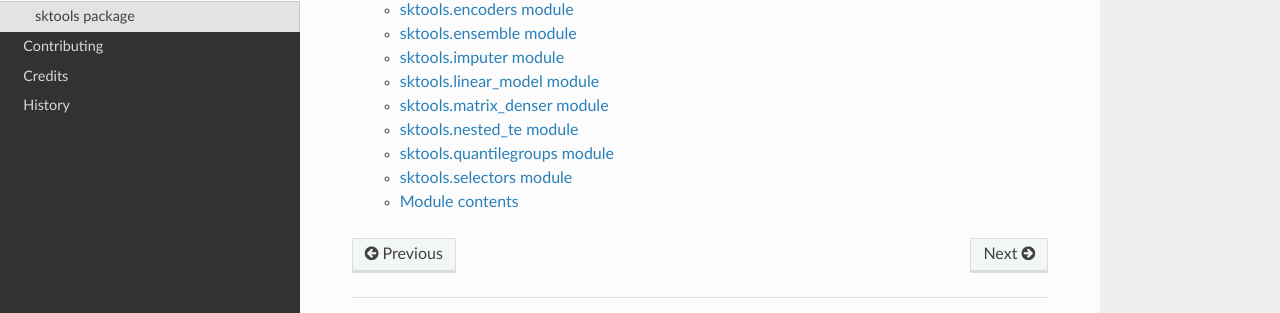
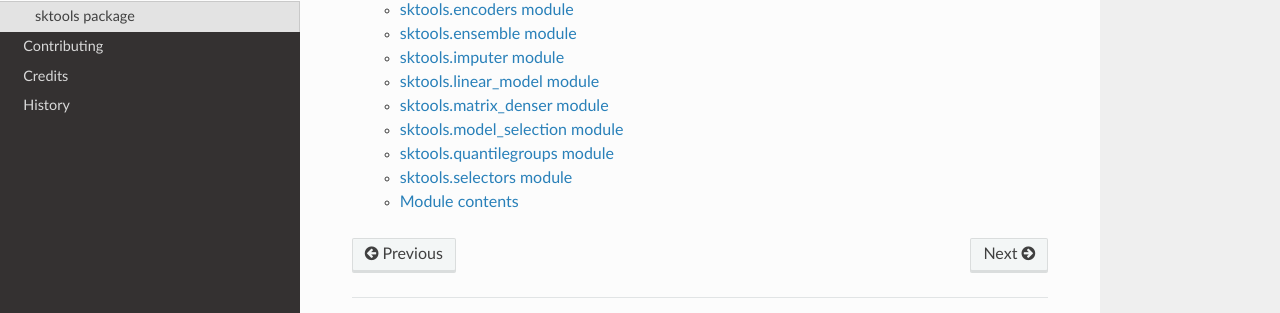
Before and after one commit to david26694/sktools, a Sphinx documentation site: the page built from docs/modules.rst, in a window 1280 px wide. Shown: the part 222-535 px from the top of the page. Built offline with Sphinx 7.4.7 and the Read the Docs theme 2.0.0, drawn with Linux system fonts in a browser that asks for light colours; pages that are not in the unit, such as notebooks, are missing from menus.

Commit message:
Delete nested file

```diff
--- a/docs/sktools.rst
+++ b/docs/sktools.rst
@@ -44,10 +44,10 @@ sktools.matrix\_denser module
     :undoc-members:
     :show-inheritance:
 
-sktools.nested\_te module
--------------------------
+sktools.model\_selection module
+-------------------------------
 
-.. automodule:: sktools.nested_te
+.. automodule:: sktools.model_selection
     :members:
     :undoc-members:
     :show-inheritance:
```
Also changed, not shown: 1 other file.
